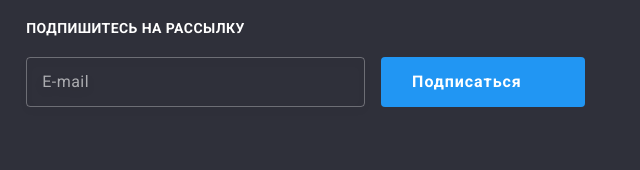
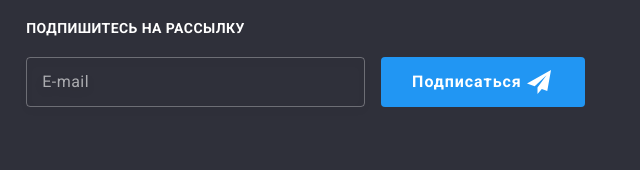
Before and after one commit to Olena-Khavikova/goit-markup-hw-08, a plain HTML site: page index.html in a window 1280 px wide. Shown: the part 2550-2720 px from the top of the page, 640-1280 px from the left. Drawn offline with nearby package versions, Linux system fonts and the light colour scheme.

Commit message:
icon send

```diff
--- a/sass/components/_button.scss
+++ b/sass/components/_button.scss
@@ -23,7 +23,7 @@
   display: inline-flex;
   width: 24px;
   height: 24px;
-  background-image: url(./images/icons/icon-send.svg);
+  background-image: url(/images/icons/icon-send.svg);
   background-size: contain;
   background-position: center;
   background-repeat: no-repeat;
```
Also changed, not shown: css/main.css, css/main.min.css, 2 other files.
